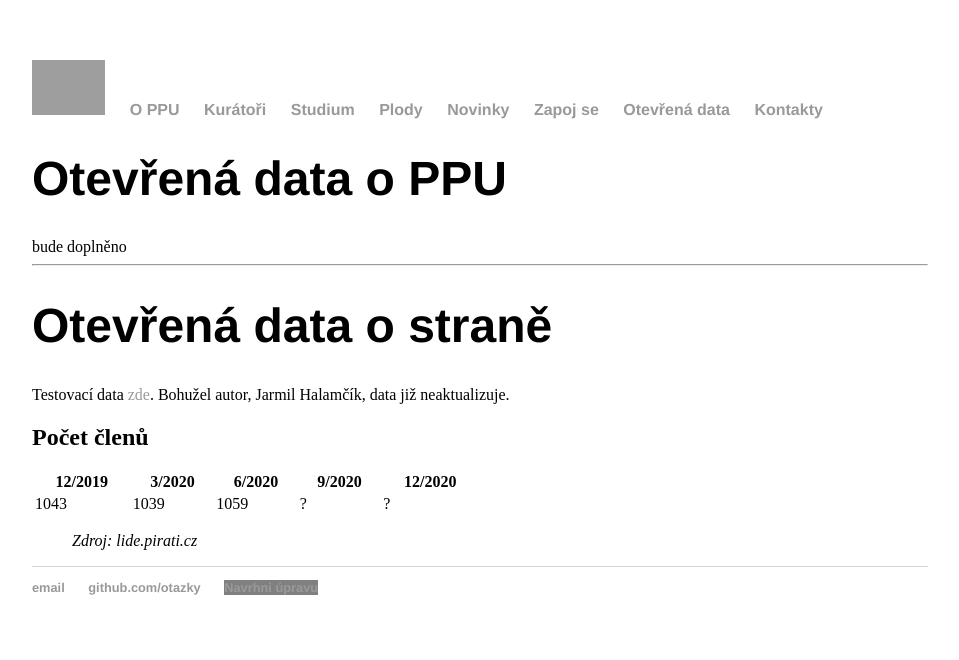
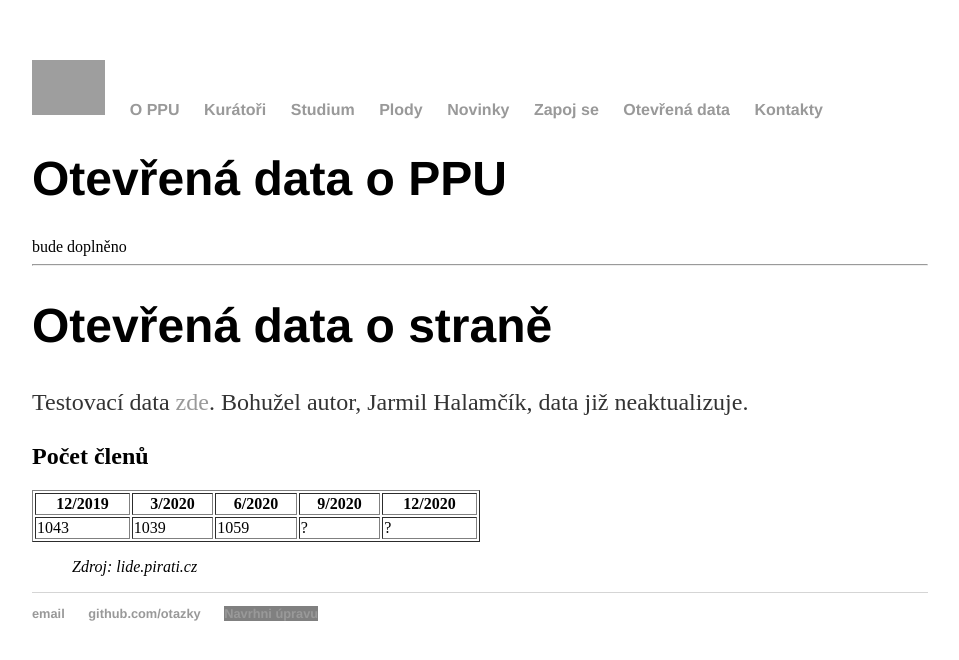
Before and after one commit to otazky/otazky.github.io, a Jekyll site: the page built from opendata/index.html, in a window 1280 px wide. Shown: the top 660 px of the page, without its empty margins (160-1119 px from the left). Built offline with Jekyll 4.4.1, drawn with Linux system fonts in a browser that asks for light colours; grey boxes are pictures that could not be loaded.

Commit message:
Úprava tabulky a odstavce

```diff
--- a/opendata/index.html
+++ b/opendata/index.html
@@ -9,10 +9,10 @@ bude doplněno
 <hr>
 <h1>Otevřená data o straně</h1>
 
-Testovací data <a href="https://jarmil1.github.io/pistat-out/index.htm">zde</a>. Bohužel autor, Jarmil Halamčík, data již neaktualizuje.
+<p>Testovací data <a href="https://jarmil1.github.io/pistat-out/index.htm">zde</a>. Bohužel autor, Jarmil Halamčík, data již neaktualizuje. </p>
 
 <h2>Počet členů</h2>
-<table style="width:50%">
+<table style="width:50%" border="1px solid black">
   <tr>
     <th>12/2019</th>
     <th>3/2020</th>
```
